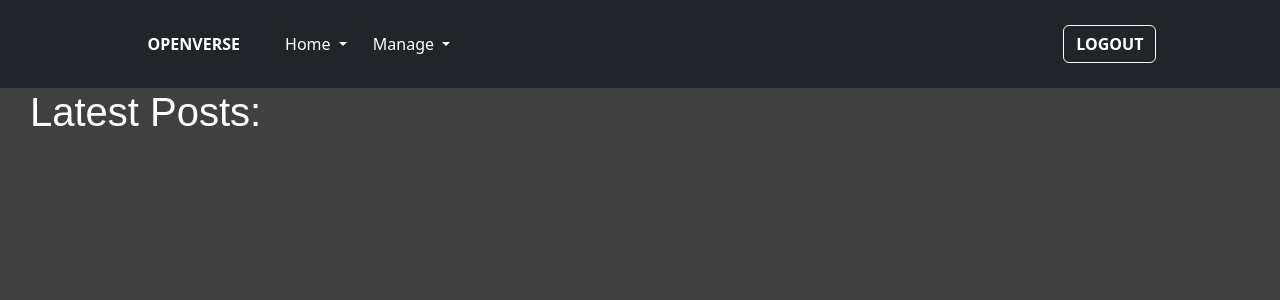
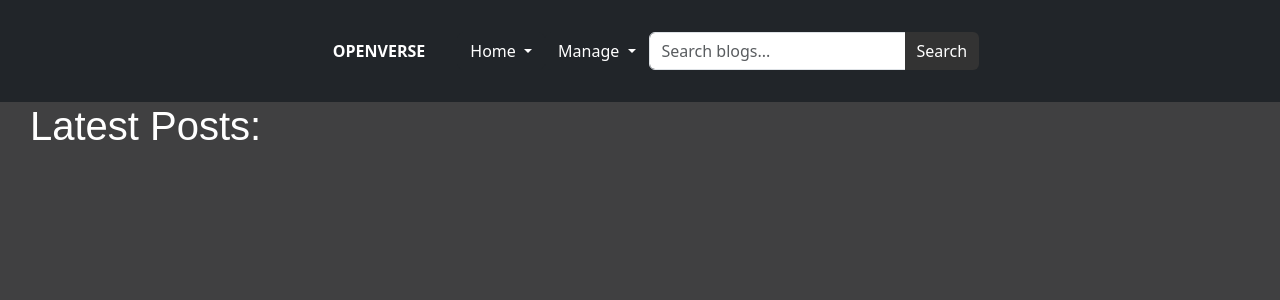
Before and after one commit to ishaan230/OpenVerse, a Flask app: page /home in a window 1280 px wide. Shown: the top 300 px of the page. Run offline with Flask 3, Linux system fonts and the light colour scheme; the visitor is signed in with stand-in values (Sample User, id 1); data that the repository does not hold is empty.

```diff
--- a/app.py
+++ b/app.py
@@ -185,6 +185,27 @@ def update_post(titlle):
     print('Testing!!!!!!!#######################################################')
     return redirect('/view')
 
+@app.route('/search')
+def search():
+    login = 0
+    query = request.args.get('query')
+    searchResults = []
+    if query:
+        searchResults = blogg.find({
+            '$text': {'$search': query}
+        })
+    # Format search results
+    searchResultsFormatted = []
+    for result in searchResults:
+        username = result['userid']
+        title = result['title']
+        blog_content = result['blogContent']
+        pic = result['file_path']
+        searchResultsFormatted.append([username, title, blog_content, pic])
+    if 'username' in session:
+        login = 1
+
+    return render_template('home.html', data=searchResultsFormatted, query=query, login=login)
 
 if __name__ == '__main__':
     app.secret_key = 'your_secret_key'
--- a/templates/home.html
+++ b/templates/home.html
@@ -128,28 +128,6 @@
 <body style="background-color: #404041; background-repeat: no-repeat;  background-size: cover;margin: 0px;">
 
 {% if login == 1 %}
-<!-- <header class="top">
-  <p class="topLeft">OPENVERSE</p>
-  <div class="topCenter">
-      <div style="display: flex;">
-          <select onchange="window.location.href=this.value" style="border: none; background-color: black; margin: 0px 20px; font-size: 15px; color: white;">
-              <option disabled selected>select</option>
-              <option value="/welcome"><a href="/welcome">DASHBOARD</a></option>
-              <option value="/home"><a href="/home">HOME</a></option>
-          </select>
-          <select onchange="window.location.href=this.value" style="background-color: black; border: none; margin: 0px 20px; font-size: 15px; color: white;">
-              <option disabled selected>MANAGE</option>
-              <option value="/view"><a href="/view">VIEW BLOGS</a></option>
-              <option value="/delete_one"><a href="/delete_one">DELETE BLOGS</a></option>
-              <option value="/delete_all"><a href="/delete_all">DELETE ALL</a></option>
-          </select>
-      </div>
-  </div>
-  <p class="topRight">
-      <h2 id="username"><i>{{ username }}</i></h2> -->
-      <!-- <button class="buttonn"><a href="/logout">LOGOUT</a></button>
-  </p>
-</header> -->
 <header class="p-3 text-bg-dark">
   <div class="container">
     <div class="d-flex flex-wrap align-items-center justify-content-center justify-content-lg-start">
@@ -177,10 +155,13 @@
           </ul>
         </div>
       </ul>
-
-      <div class="text-end ml">
-        <button type="button" class="btn btn-outline-light me-2"><a href="/logout" style="color: white;">LOGOUT</a></button>
-      </div>
+      <!-- Search Form -->
+      <form action="/search" method="GET" class="mt-3 mb-3">
+        <div class="input-group">
+          <input type="text" class="form-control" placeholder="Search blogs..." name="query">
+          <button type="submit" class="btn btn-primary" style="background-color: #333; border: 0px;">Search</button>
+        </div>
+      </form>
     </div>
   </div>
 </header>
```
Also changed, not shown: templates/search_results.html (added, +18 -0 lines), static/Screenshot from 2024-04-29 01-41-13.png (added).
